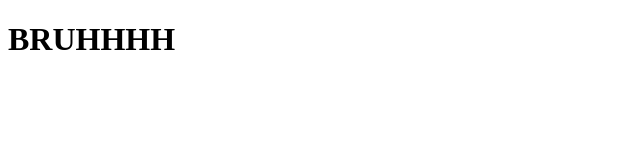
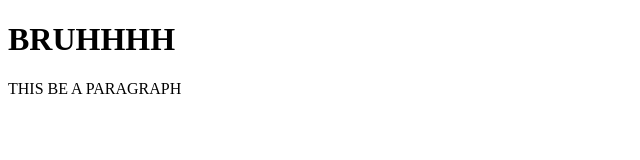
Before and after one commit to theNatural1/git-test, a plain HTML site: page index.html in a window 1280 px wide. Shown: the whole page, without its empty margins (0-640 px from the left). Drawn offline with Linux system fonts and the light colour scheme.

Commit message:
2nd commit

```diff
--- a/index.html
+++ b/index.html
@@ -2,5 +2,6 @@
 <html>
     <body>
         <h1>BRUHHHH</h1>
+        <p>THIS BE A PARAGRAPH</p>
     </body>
 </html>
```
